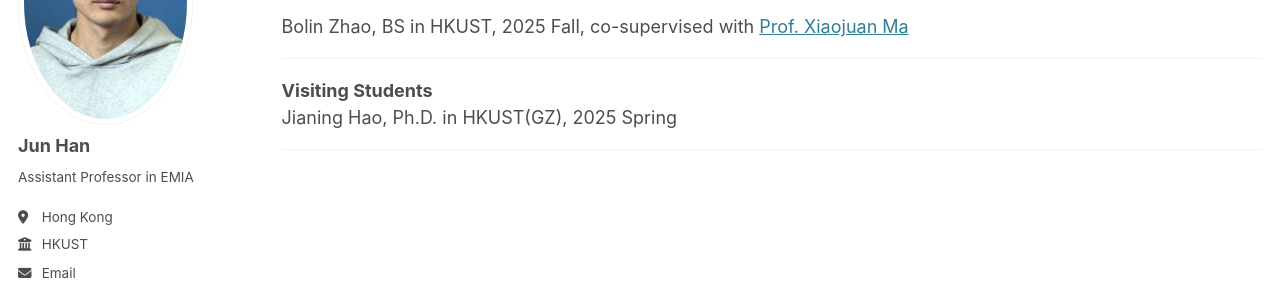
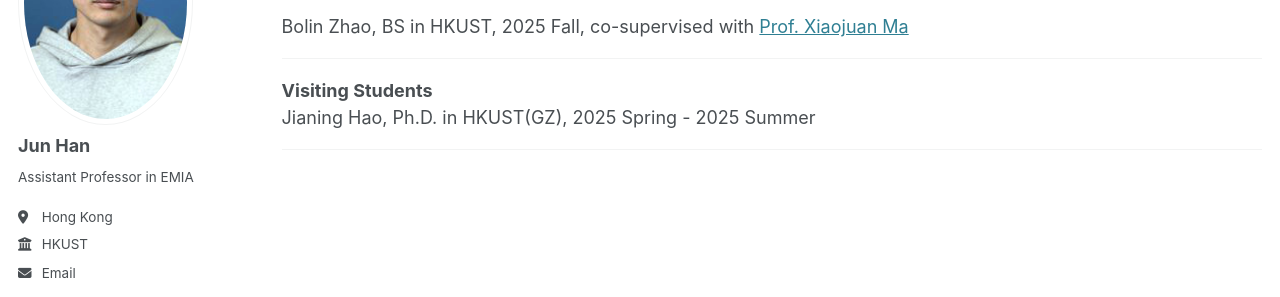
Before and after one commit to stevenhan1991/stevenhan1991.github.io, a Jekyll site: the page built from _pages/group.md, in a window 1280 px wide. Shown: the part 219-516 px from the top of the page. Built offline with Jekyll 4.4.1, drawn with Linux system fonts in a browser that asks for light colours; some web fonts are replaced.

Commit message:
Update group.md

```diff
--- a/_pages/group.md
+++ b/_pages/group.md
@@ -24,7 +24,7 @@ redirect_from:
  <b> Visiting Students </b>
 
   <div class="text">
-    <div class="title">Jianing Hao, Ph.D. in HKUST(GZ), 2025 Spring </div>
+    <div class="title">Jianing Hao, Ph.D. in HKUST(GZ), 2025 Spring - 2025 Summer </div>
    <hr>
 
 </div>
```
